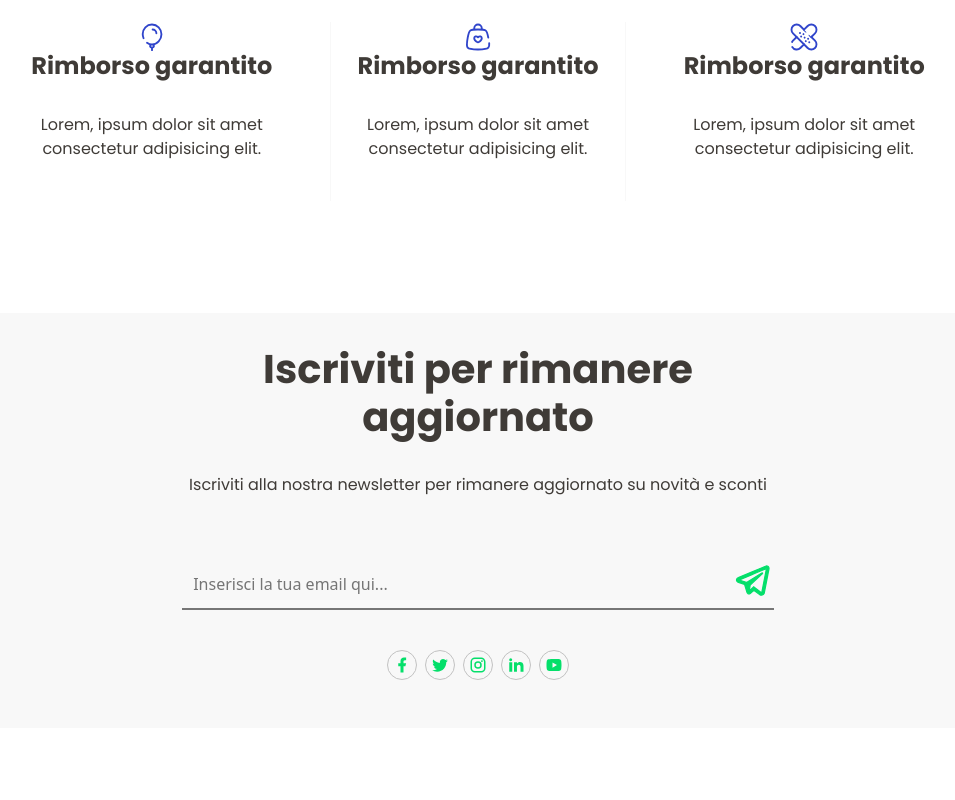
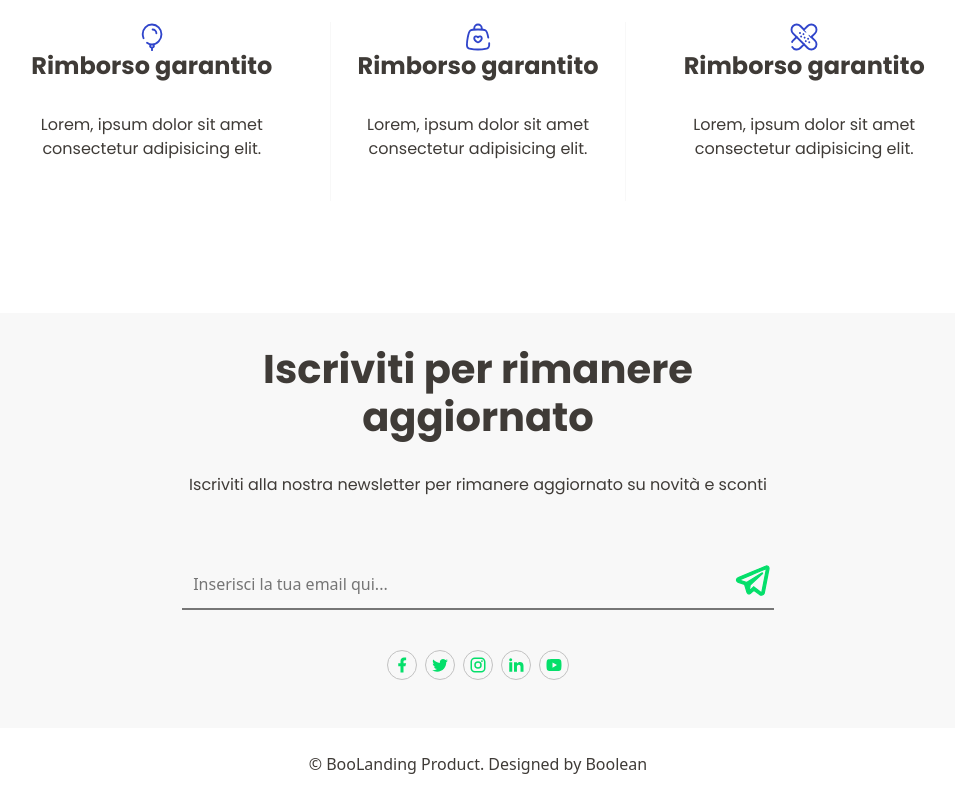
Before and after one commit to matteo-rossi90/landing-page-product, a Vue app: page / in a window 1280 px wide. Shown: the part 3411-4211 px from the top of the page, without its empty margins (162-1117 px from the left). Before the commit the page ends 4139 px from the top, so only its background shows below. Built offline with nearby package versions, Linux system fonts and the light colour scheme.

Commit message:
feat: add footer

```diff
--- a/src/App.vue
+++ b/src/App.vue
@@ -7,6 +7,7 @@ import Reviews from './components/Reviews.vue';
 import Products from './components/Products.vue';
 import Questions from './components/Questions.vue';
 import Newsletter from './components/Newsletter.vue';
+import Footer from './components/Footer.vue';
 
 export default{
   components:{
@@ -17,6 +18,7 @@ export default{
     Products,
     Questions,
     Newsletter,
+    Footer
   }
 }
 
@@ -51,6 +53,7 @@ export default{
     </section>
 
   </main>
+  <Footer/>
 </template>
 
 <style lang="scss">
--- /dev/null
+++ b/src/components/Footer.vue
@@ -0,0 +1,22 @@
+<script>
+export default {
+    name: 'Footer'
+}
+</script>
+
+<template>
+
+    <footer>
+        <div class="box-container spacing">
+            <div class="text-center">
+                <span>&copy; BooLanding Product. Designed by Boolean</span>
+            </div>
+        </div>
+    </footer>
+
+
+</template>
+
+<style lang="scss" scoped>
+
+</style>
```
